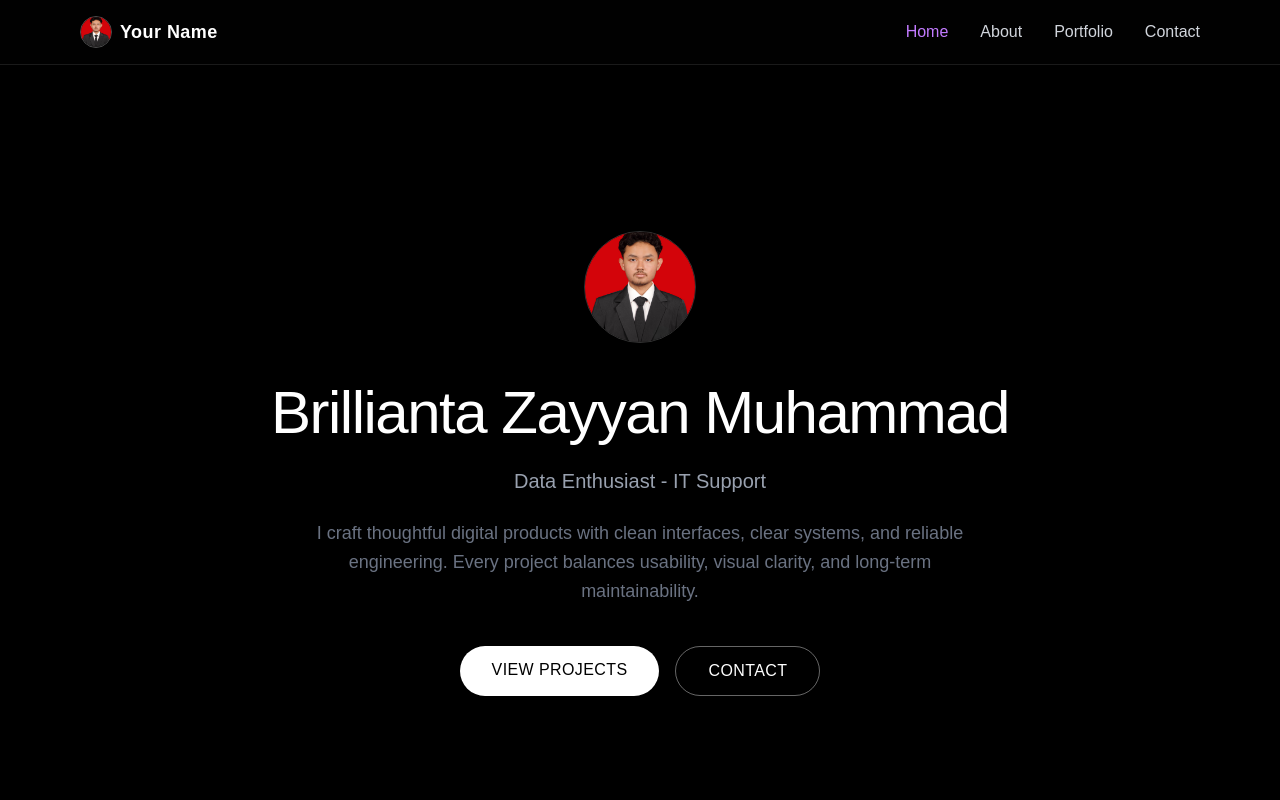
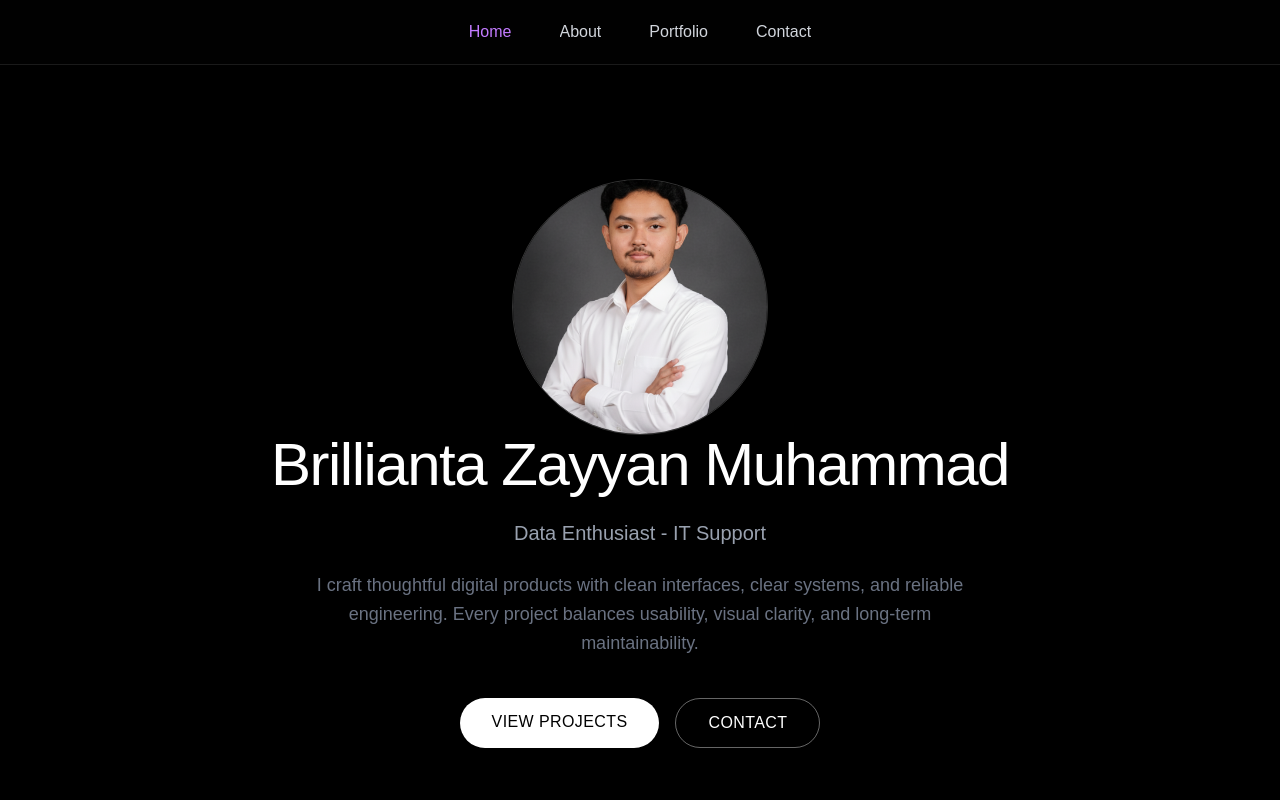
Before and after one commit to zzayyan/portfolioweb, a Next.js app: page / in a window 1280 px wide. Shown: the top 800 px of the page. Built offline with nearby package versions, Linux system fonts and the light colour scheme.

Commit message:
update page & navbar

```diff
--- a/app/page.tsx
+++ b/app/page.tsx
@@ -6,7 +6,17 @@ export default function Home() {
     <div className="min-h-screen bg-black text-white page-transition">
       {/* Hero Section */}
       <section className="flex flex-col items-center justify-center min-h-screen px-4 text-center border-b border-white/10">
-        <div className="w-28 h-28 mb-10 rounded-full overflow-hidden border border-white/20"><Image src="/profile.jpg" alt="Profile" width="112" height="112" className="w-full h-full object-cover" priority /></div>
+        <div className="w-64 h-64 rounded-full overflow-hidden border border-white/20">
+          <Image
+            src="/profile.png"
+            alt="Profile"
+            width={300}
+            height={300}
+            className="w-full h-full object-cover object-center"
+            priority
+            unoptimized
+          />
+        </div>
 
         <h1 className="text-4xl md:text-6xl font-light tracking-tight mb-6 max-w-3xl">
           Brillianta Zayyan Muhammad
--- a/components/Navigation.tsx
+++ b/components/Navigation.tsx
@@ -26,18 +26,9 @@ export default function Navigation() {
   return (
     <nav className="fixed top-0 left-0 right-0 z-50 bg-black/80 backdrop-blur-md border-b border-white/10">
       <div className="max-w-6xl mx-auto px-4">
-        <div className="flex items-center justify-between h-16">
-          {/* Logo */}
-          <Link
-            href="/"
-            className="flex items-center space-x-2 btn-smooth btn-click"
-          >
-            <div className="w-8 h-8 rounded-full overflow-hidden border border-white/30"><Image src="/profile.jpg" alt="Profile" width="32" height="32" className="w-full h-full object-cover" /></div>
-            <span className="text-white font-semibold text-lg tracking-wide">Your Name</span>
-          </Link>
-
+        <div className="grid grid-cols-3 items-center h-16">
           {/* Desktop Navigation */}
-          <div className="hidden md:flex items-center space-x-8">
+          <div className="hidden md:flex items-center justify-center space-x-12 col-start-2 justify-self-center">
             {navItems.map((item) => (
               <Link
                 key={item.href}
@@ -57,7 +48,7 @@ export default function Navigation() {
           {/* Mobile menu button */}
           <button
             onClick={() => setIsOpen(!isOpen)}
-            className="md:hidden flex flex-col justify-center items-center w-6 h-6 space-y-1"
+            className="md:hidden justify-self-end col-start-3 flex flex-col justify-center items-center w-6 h-6 space-y-1"
           >
             <span
               className={`block w-6 h-0.5 bg-white transition-all duration-300 ${
```
Also changed, not shown: public/profile.jpg (deleted), public/profile.png (added).
